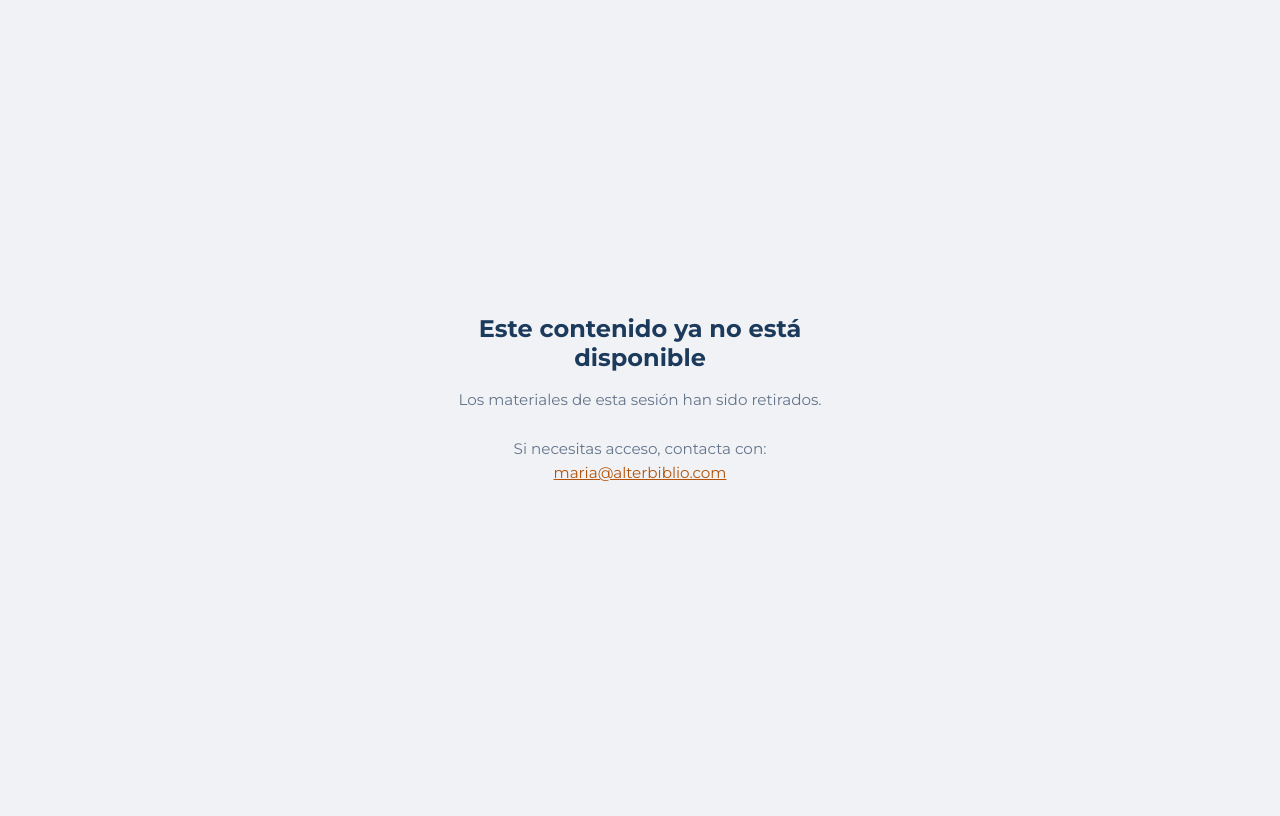
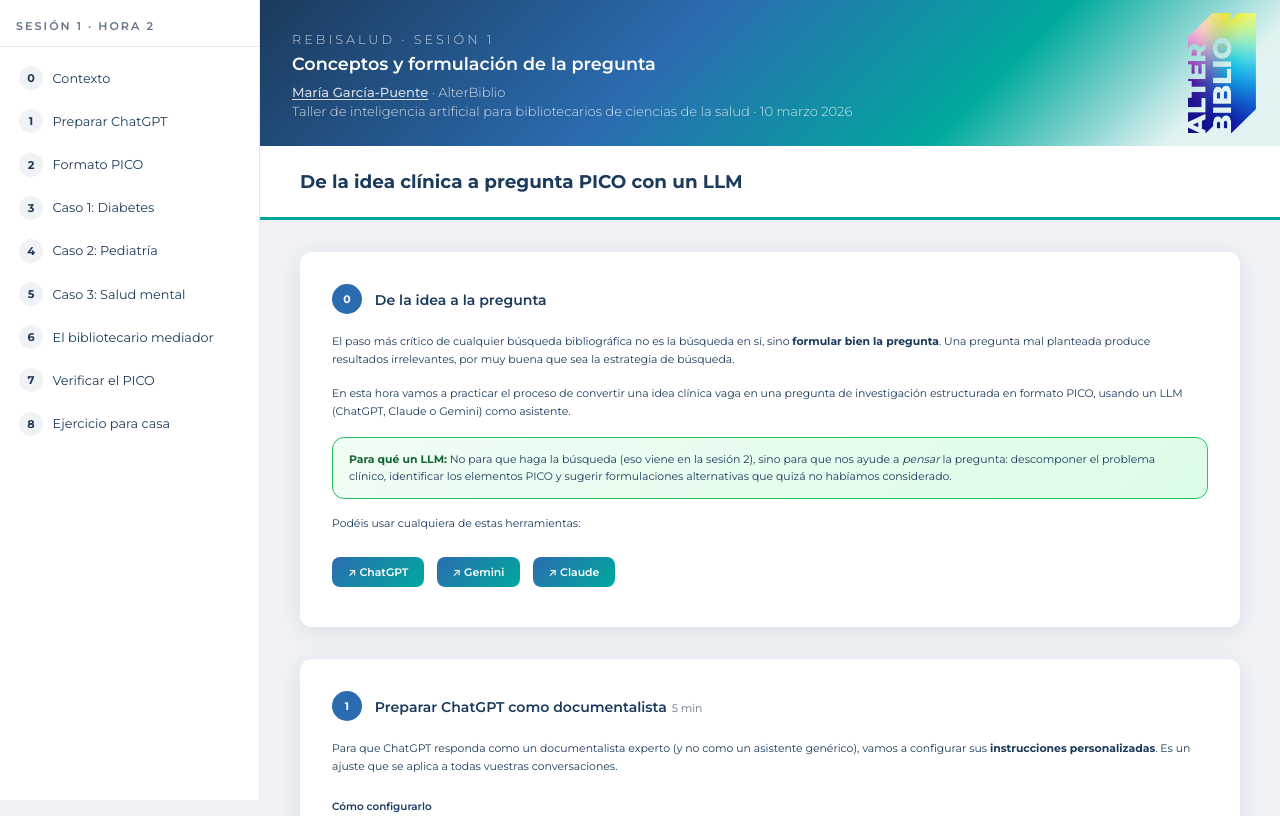
Before and after one commit to mariagps/rebisalud-taller1-hora2, a plain HTML site: page index.html in a window 1280 px wide. Shown: the top 816 px of the page. Drawn offline with Linux system fonts and the light colour scheme.

Commit message:
Ampliar caducidad a 2026-06-02

```diff
--- a/index.html
+++ b/index.html
@@ -816,7 +816,7 @@
 </script>
 <script>
 (function() {
-  var expiry = new Date('2026-04-10T23:59:59');
+  var expiry = new Date('2026-06-02T23:59:59');
   if (new Date() > expiry) {
     document.body.innerHTML = '<div style="display:flex;align-items:center;justify-content:center;min-height:100vh;background:#F0F2F5;font-family:Montserrat,sans-serif;"><div style="text-align:center;max-width:500px;padding:2rem;"><h1 style="color:#1B3A5C;font-size:1.5rem;margin-bottom:1rem;">Este contenido ya no está disponible</h1><p style="color:#64748B;font-size:0.95rem;line-height:1.6;">Los materiales de esta sesión han sido retirados.<br><br>Si necesitas acceso, contacta con:<br><a href="mailto:maria@alterbiblio.com" style="color:#B45309;">maria@alterbiblio.com</a></p></div></div>';
   }
```
